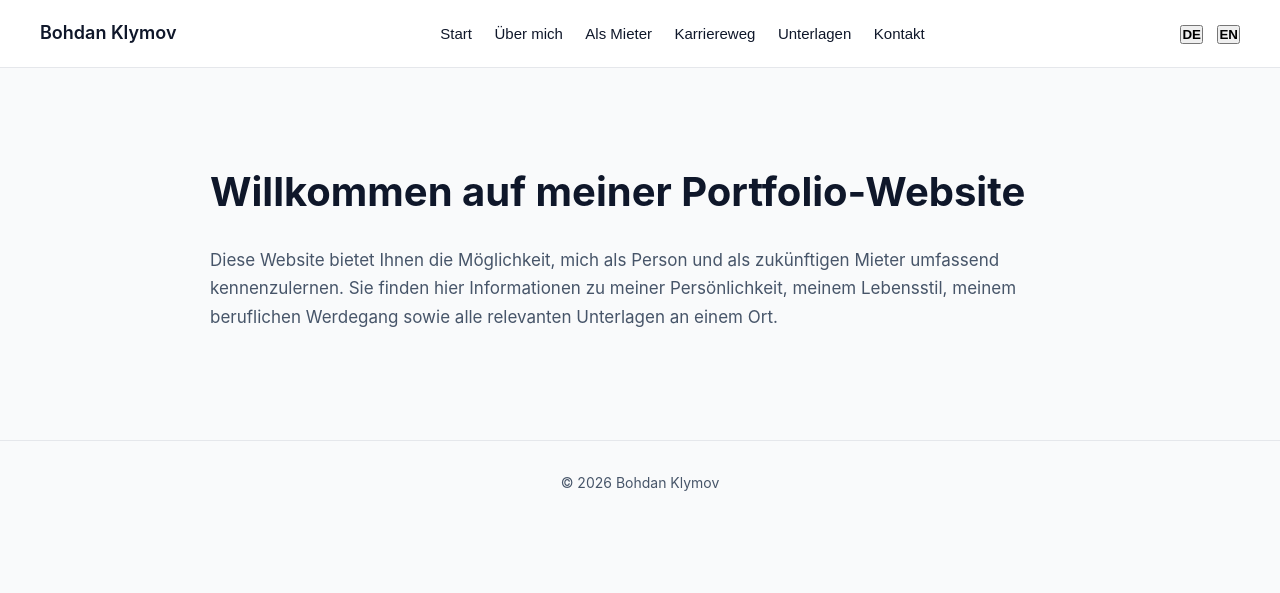
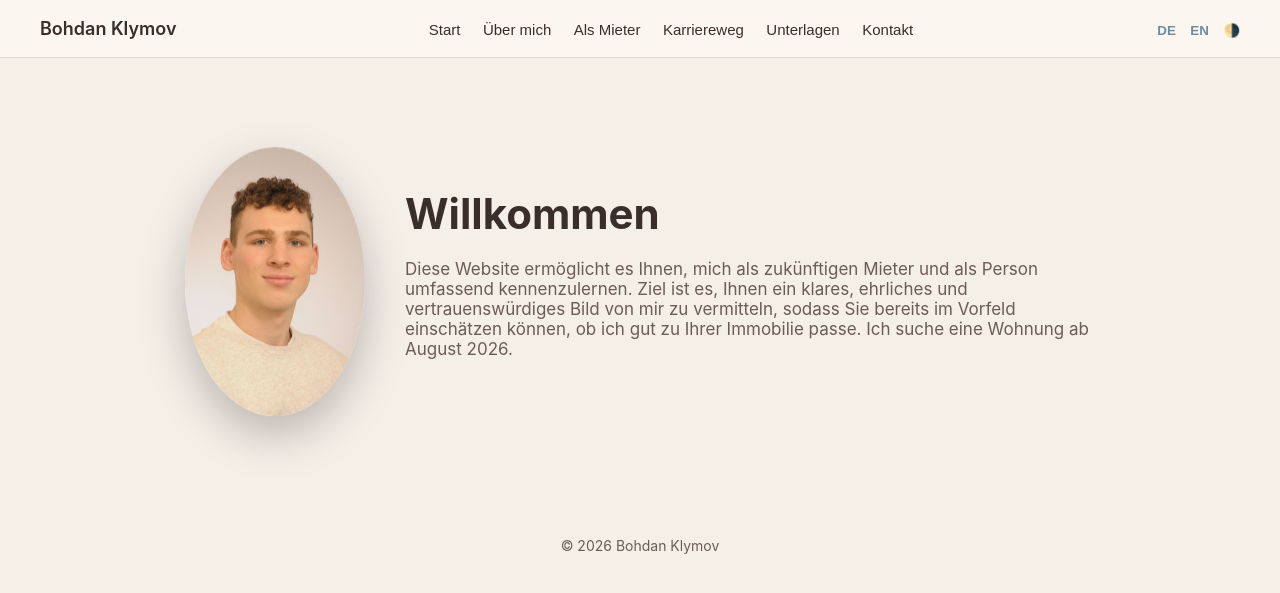
Before and after one commit to BohdanKlymov/Housing-Web-Portfolio, a Flask app: page / in a window 1280 px wide. Shown: the top 593 px of the page. Run offline with Flask 3, Linux system fonts and the light colour scheme.

Commit message:
Add Procfile, update CSS for improved styling, implement theme toggle, and enhance HTML structure with multilingual support

```diff
--- a/app/static/css/style.css
+++ b/app/static/css/style.css
@@ -1,32 +1,46 @@
 * {
-  box-sizing: border-box;
   margin: 0;
   padding: 0;
+  box-sizing: border-box;
 }
 
 :root {
-  --bg: #f9fafb;
-  --surface: #ffffff;
-  --text-main: #0f172a;
-  --text-soft: #475569;
-  --accent: #2563eb;
-  --accent-soft: #e0e7ff;
-  --border: #e5e7eb;
-  --shadow: 0 12px 32px rgba(15,23,42,0.08);
+  --bg: #f6efe8;
+  --surface: #fbf6f0;
+  --text-main: #3a2e2a;
+  --text-soft: #6b5c55;
+  --accent: #c97c5d;
+  --accent-2: #6d8ea0;
+  --border: #e4d6c8;
+  --shadow: 0 14px 40px rgba(0,0,0,0.08);
+
+  --link: #3a2e2a;
+}
+
+[data-theme="dark"] {
+  --bg: #1e1a18;
+  --surface: #2a2421;
+  --text-main: #f1e7de;
+  --text-soft: #cbbfb4;
+  --accent: #e29b7a;
+  --accent-2: #7fa1b2;
+  --border: #3a322e;
+  --shadow: 0 16px 50px rgba(0,0,0,0.4);
+
+  --link: #ffffff;
 }
 
 body {
   font-family: "Inter", system-ui, sans-serif;
   background: var(--bg);
   color: var(--text-main);
-  line-height: 1.7;
+  transition: background 0.4s ease, color 0.4s ease;
 }
 
 header {
   position: sticky;
   top: 0;
-  background: rgba(255,255,255,0.96);
-  backdrop-filter: blur(10px);
+  background: var(--surface);
   padding: 18px 40px;
   display: flex;
   justify-content: space-between;
@@ -45,7 +59,6 @@ nav button {
   border: none;
   margin-left: 18px;
   font-size: 15px;
-  font-weight: 500;
   cursor: pointer;
   color: var(--text-main);
   position: relative;
@@ -66,16 +79,21 @@ nav button:hover::after {
   width: 100%;
 }
 
-.lang-switch button {
+.controls button {
   margin-left: 10px;
+  background: none;
+  border: none;
   font-weight: 600;
+  cursor: pointer;
+  color: var(--accent-2);
 }
 
 main {
-  max-width: 900px;
+  max-width: 950px;
   margin: 0 auto;
   padding: 90px 20px;
 }
+
 
 .section {
   display: none;
@@ -84,13 +102,13 @@ main {
 
 .section.active {
   display: block;
-  animation: fadeUp 0.7s ease forwards;
+  animation: fadeUp 0.8s ease forwards;
 }
 
 @keyframes fadeUp {
   from {
     opacity: 0;
-    transform: translateY(35px);
+    transform: translateY(40px);
   }
   to {
     opacity: 1;
@@ -98,8 +116,43 @@ main {
   }
 }
 
+
+.hero {
+  display: flex;
+  gap: 40px;
+  align-items: center;
+}
+
+.hero img {
+  width: 180px;
+  border-radius: 50%;
+  animation: float 6s ease-in-out infinite;
+  box-shadow:
+    0 18px 45px rgba(0, 0, 0, 0.25),
+    0 0 0 8px rgba(255, 255, 255, 0.05);
+  transition: box-shadow 0.4s ease, transform 0.4s ease;
+}
+
+[data-theme="dark"] .hero img {
+  box-shadow:
+    0 20px 60px rgba(0, 0, 0, 0.65),
+    0 0 0 10px rgba(255, 255, 255, 0.04);
+}
+
+.hero img:hover {
+  transform: translateY(-6px) scale(1.03);
+}
+
+
+@keyframes float {
+  0% { transform: translateY(0); }
+  50% { transform: translateY(-10px); }
+  100% { transform: translateY(0); }
+}
+
+
 h1 {
-  font-size: 40px;
+  font-size: 42px;
   margin-bottom: 20px;
 }
 
@@ -109,34 +162,39 @@ p {
   margin-bottom: 18px;
 }
 
+
+a {
+  color: var(--link);
+  text-decoration: none;
+  font-weight: 600;
+}
+
+a:hover {
+  text-decoration: underline;
+}
+
+
+.documents-grid {
+  margin-top: 30px;
+}
+
 .doc-card {
   background: var(--surface);
   padding: 22px;
-  margin: 18px 0;
-  border-radius: 16px;
+  margin-bottom: 18px;
+  border-radius: 18px;
   box-shadow: var(--shadow);
   transition: transform 0.3s ease;
 }
 
 .doc-card:hover {
-  transform: translateY(-6px);
+  transform: translateY(-8px);
 }
 
-.doc-card a {
-  text-decoration: none;
-  font-weight: 600;
-  color: var(--accent);
-}
 
 footer {
   text-align: center;
   padding: 30px;
   font-size: 14px;
   color: var(--text-soft);
-  border-top: 1px solid var(--border);
 }
-
-@media (max-width: 768px) {
-  h1 { font-size: 32px; }
-  header { flex-direction: column; gap: 12px; }
-}
--- a/app/static/js/main.js
+++ b/app/static/js/main.js
@@ -19,7 +19,14 @@ function showSection(id) {
   requestAnimationFrame(() => target.classList.add("active"));
 }
 
+function toggleTheme() {
+  const theme = document.body.dataset.theme === "dark" ? "" : "dark";
+  document.body.dataset.theme = theme;
+  localStorage.setItem("theme", theme);
+}
+
 document.addEventListener("DOMContentLoaded", () => {
+  document.body.dataset.theme = localStorage.getItem("theme") || "";
   setLanguage("de");
   showSection("home");
 });
--- a/app/templates/base.html
+++ b/app/templates/base.html
@@ -2,7 +2,7 @@
 <html lang="de">
 <head>
   <meta charset="UTF-8">
-  <title>Bohdan Klymov – Mieterportfolio</title>
+  <title>Bohdan Klymov</title>
   <link rel="stylesheet" href="{{ url_for('static', filename='css/style.css') }}">
   <script defer src="{{ url_for('static', filename='js/main.js') }}"></script>
 </head>
@@ -12,17 +12,18 @@
   <div class="logo">Bohdan Klymov</div>
 
   <nav>
-    <button onclick="showSection('home')">Start</button>
-    <button onclick="showSection('about')">Über mich</button>
-    <button onclick="showSection('tenant')">Als Mieter</button>
-    <button onclick="showSection('career')">Karriereweg</button>
-    <button onclick="showSection('documents')">Unterlagen</button>
-    <button onclick="showSection('contact')">Kontakt</button>
+    <button onclick="showSection('home')" data-de="Start" data-en="Home"></button>
+    <button onclick="showSection('about')" data-de="Über mich" data-en="About"></button>
+    <button onclick="showSection('tenant')" data-de="Als Mieter" data-en="As Tenant"></button>
+    <button onclick="showSection('career')" data-de="Karriereweg" data-en="Career"></button>
+    <button onclick="showSection('documents')" data-de="Unterlagen" data-en="Documents"></button>
+    <button onclick="showSection('contact')" data-de="Kontakt" data-en="Contact"></button>
   </nav>
 
-  <div class="lang-switch">
+  <div class="controls">
     <button onclick="setLanguage('de')">DE</button>
     <button onclick="setLanguage('en')">EN</button>
+    <button onclick="toggleTheme()">🌗</button>
   </div>
 </header>
 
--- a/app/templates/index.html
+++ b/app/templates/index.html
@@ -2,55 +2,116 @@
 {% block content %}
 
 <section id="home" class="section">
-  <h1 data-de="Willkommen auf meiner Portfolio-Website"
-      data-en="Welcome to my personal portfolio website"></h1>
+  <div class="hero">
+    <img src="{{ url_for('static', filename='img/profile.jpeg') }}" alt="Bohdan Klymov">
 
-  <p data-de="Diese Website bietet Ihnen die Möglichkeit, mich als Person und als zukünftigen Mieter umfassend kennenzulernen. Sie finden hier Informationen zu meiner Persönlichkeit, meinem Lebensstil, meinem beruflichen Werdegang sowie alle relevanten Unterlagen an einem Ort."
-     data-en="This website gives you the opportunity to get to know me comprehensively as a person and as a future tenant. You will find information about my personality, lifestyle, professional background, and all relevant documents in one place."></p>
+    <div>
+      <h1 data-de="Willkommen"
+          data-en="Welcome"></h1>
+
+      <p data-de="Diese Website ermöglicht es Ihnen, mich als zukünftigen Mieter und als Person umfassend kennenzulernen. Ziel ist es, Ihnen ein klares, ehrliches und vertrauenswürdiges Bild von mir zu vermitteln, sodass Sie bereits im Vorfeld einschätzen können, ob ich gut zu Ihrer Immobilie passe. Ich suche eine Wohnung ab August 2026."
+         data-en="This website allows you to get to know me comprehensively as a future tenant and as a person. The goal is to provide a clear, honest, and trustworthy impression so that you can assess in advance whether I am a good fit for your property. I am looking for an apartment from August 2026."></p>
+    </div>
+  </div>
 </section>
 
 <section id="about" class="section">
   <h1 data-de="Über mich" data-en="About me"></h1>
 
-  <p data-de="Mein Name ist Bohdan Klymov. Ab Sommer 2026 beginne ich eine Ausbildung zum Fachinformatiker in Bielefeld. Ich bin strukturiert, zuverlässig und lege großen Wert auf Ordnung, Stabilität und einen respektvollen Umgang mit meiner Umgebung."
-     data-en="My name is Bohdan Klymov. Starting in summer 2026, I will begin vocational training as an IT specialist in Bielefeld. I am structured, reliable, and value order, stability, and respectful behavior."></p>
+  <p data-de="Ich bin aktuell volljährig. Ab Sommer 2026 beginne ich eine Ausbildung zum Fachinformatiker bei der symmedia GmbH in Bielefeld und plane, meinen Lebensmittelpunkt langfristig in dieser Stadt aufzubauen."
+     data-en="I am currently of legal age. Starting in summer 2026, I will begin vocational training as an IT specialist at symmedia GmbH in Bielefeld and plan to establish my long-term base in this city."></p>
 
-  <p data-de="In meiner Freizeit beschäftige ich mich intensiv mit Programmierung, persönlicher Weiterentwicklung, Fachliteratur sowie sportlichem Ausgleich."
-     data-en="In my free time, I focus on programming, personal development, professional literature, and maintaining balance through sports."></p>
+  <p data-de="Ordnung, Struktur und ein geregelter Alltag sind mir sehr wichtig. Ich bin ruhig, ausgeglichen und verantwortungsbewusst und lege großen Wert auf Stabilität, Verlässlichkeit und ein respektvolles Miteinander."
+     data-en="Order, structure, and a well-organized daily routine are very important to me. I am calm, balanced, and responsible and value stability, reliability, and respectful interaction."></p>
+
+  <p data-de="In meiner Freizeit beschäftige ich mich gerne mit technischen Themen, Lernen, persönlicher Weiterentwicklung und digitalen Projekten. Partys oder laute Aktivitäten gehören nicht zu meinem Alltag, weshalb ich ein ruhiger und angenehmer Nachbar bin."
+     data-en="In my free time, I enjoy technical topics, learning, personal development, and digital projects. Parties or loud activities are not part of my daily life, which makes me a calm and pleasant neighbor."></p>
+
+  <p data-de="Eine Wohnung sehe ich als Rückzugsort, an dem ich mich konzentrieren, erholen und auf meine beruflichen Ziele fokussieren kann. Ein langfristiges Mietverhältnis ist mir sehr wichtig."
+     data-en="I see an apartment as a place of retreat where I can focus, relax, and work toward my professional goals. A long-term rental relationship is very important to me."></p>
 </section>
 
 <section id="tenant" class="section">
   <h1 data-de="Als Mieter" data-en="As a tenant"></h1>
 
-  <p data-de="Ich bin Nichtraucher, habe keine Haustiere und führe einen ruhigen Lebensstil. Meine Wohnung halte ich stets sauber und in einem ausgezeichneten Zustand."
-     data-en="I am a non-smoker, have no pets, and lead a calm lifestyle. I always keep my apartment clean and in excellent condition."></p>
+  <p data-de="Als Mieter bin ich zuverlässig, sorgfältig und pflichtbewusst. Sauberkeit, Ordnung sowie der respektvolle Umgang mit der Wohnung und gemeinschaftlich genutzten Flächen sind für mich selbstverständlich."
+     data-en="As a tenant, I am reliable, careful, and conscientious. Cleanliness, order, and respectful handling of the apartment and shared areas are a given for me."></p>
 
-  <p data-de="Während meiner Ausbildung verfüge ich über eine gesicherte finanzielle Unterstützung. Mein Ziel ist ein langfristiges, stabiles Mietverhältnis."
-     data-en="During my training, I have secured financial support. My goal is a long-term and stable rental relationship."></p>
+  <p data-de="Ich bin Nichtraucher, trinke keinen Alkohol, habe keine Haustiere und plane auch keine Anschaffung. Die pünktliche und regelmäßige Zahlung der Miete hat für mich höchste Priorität."
+     data-en="I am a non-smoker, do not drink alcohol, have no pets, and do not plan to get any. Paying the rent on time and regularly is my highest priority."></p>
+
+  <p data-de="Während meiner Ausbildungszeit verfüge ich über eine gesicherte finanzielle Unterstützung. Bei Bedarf stelle ich gerne entsprechende Nachweise oder weitere Unterlagen zur Verfügung."
+     data-en="During my training, I have secured financial support. If required, I am happy to provide relevant proof or additional documents."></p>
+
+  <p data-de="Ein gutes Verhältnis zu Nachbarn und Vermietern ist mir sehr wichtig. Ich melde Probleme oder Schäden frühzeitig und lege großen Wert auf offene und respektvolle Kommunikation."
+     data-en="A good relationship with neighbors and landlords is very important to me. I report any issues or damages early and value open and respectful communication."></p>
 </section>
 
 <section id="career" class="section">
   <h1 data-de="Karriereweg" data-en="Career path"></h1>
 
-  <p data-de="Mein beruflicher Weg umfasst schulische Bildung, praktische Erfahrungen im IT-Bereich sowie eigenständiges Lernen in Programmierung und Softwareentwicklung."
-     data-en="My career path includes formal education, practical IT experience, and independent learning in programming and software development."></p>
+  <p data-de="Ab Sommer 2026 beginne ich eine dreijährige Ausbildung zum Fachinformatiker bei der symmedia GmbH in Bielefeld. Mein beruflicher Weg ist klar strukturiert und langfristig ausgerichtet."
+     data-en="Starting in summer 2026, I will begin a three-year vocational training program as an IT specialist at symmedia GmbH in Bielefeld. My career path is clearly structured and long-term oriented."></p>
+
+  <p data-de="Mein Werdegang umfasst schulische Bildung, erste IT-Praktika sowie eigenständiges Lernen in Bereichen wie Softwareentwicklung, IT-Systeme und digitales Arbeiten."
+     data-en="My background includes formal education, initial IT internships, and self-directed learning in areas such as software development, IT systems, and digital work."></p>
+
+  <p data-de="Nach Abschluss meiner Ausbildung strebe ich eine langfristige berufliche Perspektive in Bielefeld an. Diese Planung spiegelt sich auch in meinem Wunsch nach einem dauerhaften Mietverhältnis wider."
+     data-en="After completing my training, I aim for a long-term professional perspective in Bielefeld. This planning is also reflected in my desire for a permanent rental relationship."></p>
 </section>
 
 <section id="documents" class="section">
   <h1 data-de="Unterlagen" data-en="Documents"></h1>
 
-  <div class="doc-card"><a href="/documents/cv.pdf" target="_blank">Lebenslauf</a></div>
-  <div class="doc-card"><a href="/documents/Grade_10_school_certificate_07-2025.pdf" target="_blank">Schulzeugnis</a></div>
-  <div class="doc-card"><a href="/documents/Internship_evaluation_24-25.pdf" target="_blank">Praktikumsbewertung</a></div>
-  <div class="doc-card"><a href="/documents/python2025_RecordOfAchievement.pdf" target="_blank">Python Zertifikat</a></div>
+  <div class="documents-grid">
+    <div class="doc-card">
+      <a href="/documents/cv.pdf" target="_blank"
+         data-de="Lebenslauf"
+         data-en="Curriculum Vitae">
+      </a>
+    </div>
+
+    <div class="doc-card">
+      <a href="/documents/Grade_10_school_certificate_07-2025.pdf" target="_blank"
+         data-de="Schulzeugnis"
+         data-en="School Certificate">
+      </a>
+    </div>
+
+    <div class="doc-card">
+      <a href="/documents/Internship_evaluation_24-25.pdf" target="_blank"
+         data-de="Praktikumsbewertung"
+         data-en="Internship Evaluation">
+      </a>
+    </div>
+
+    <div class="doc-card">
+      <a href="/documents/python2025_RecordOfAchievement.pdf" target="_blank"
+         data-de="Python Zertifikat"
+         data-en="Python Certificate">
+      </a>
+    </div>
+  </div>
 </section>
+
+
 
 <section id="contact" class="section">
   <h1 data-de="Kontakt" data-en="Contact"></h1>
 
-  <p>Email: <a href="mailto:bohdanklymov339@gmail.com">bohdanklymov339@gmail.com</a></p>
-  <p>Telefon / WhatsApp: 0162 2656638</p>
-  <p>GitHub: <a href="https://github.com/BohdanKlymov" target="_blank">github.com/BohdanKlymov</a></p>
+  <p>
+    Email:
+    <a href="mailto:bohdanklymov339@gmail.com">bohdanklymov339@gmail.com</a>
+  </p>
+
+  <p>
+    GitHub:
+    <a href="https://github.com/BohdanKlymov" target="_blank">
+      github.com/BohdanKlymov
+    </a>
+  </p>
+
+  <p>WhatsApp / Telefon: 0162 2656638</p>
 </section>
 
 {% endblock %}
--- /dev/null
+++ b/requirements.txt
@@ -0,0 +1,2 @@
+Flask==3.0.0
+gunicorn
```
Also changed, not shown: app/static/img/profile.JPEG (renamed from app/static/images/profile.JPEG), 1 other file.
